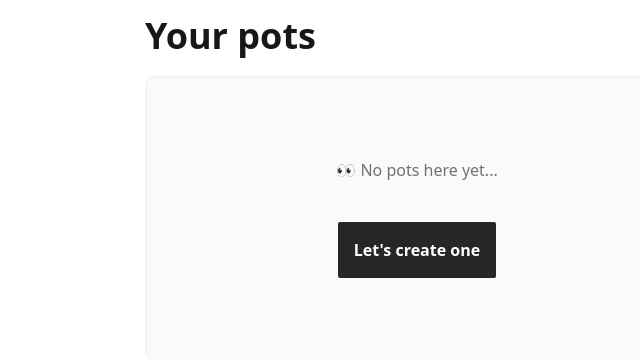
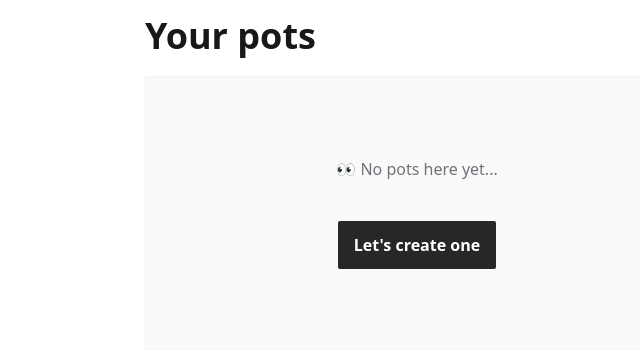
Before and after one commit to tbrlpld/potluck, a Django app: page / in a window 1280 px wide. Shown: the part 52-411 px from the top of the page, without its empty margins (223-863 px from the left). Run offline with Django 3.2, Linux system fonts and the light colour scheme; data that the repository does not hold is empty; style sheets or scripts are compiled from the project's sources.

Commit message:
Style pots list empty state

```diff
--- a/potluck/static/src/style.css
+++ b/potluck/static/src/style.css
@@ -12,7 +12,7 @@ input[type="password"] {
 }
 
 .box {
-    @apply text-primary-500 bg-primary-50 border-2 border-primary-100 rounded-lg
+    @apply text-primary-500 bg-primary-50 border border-primary-100 rounded-sm
 }
 
 .btn {
--- a/potluck/templates/components/action-box.html
+++ b/potluck/templates/components/action-box.html
@@ -3,6 +3,6 @@
         {{ paragraph }}
     </p>
     <p class="mt-10">
-        <a class="inline-block p-4 btn" href="{{ action_url }}">{{ action_text }}</a>
+        <a class="inline-block px-4 py-3 btn" href="{{ action_url }}">{{ action_text }}</a>
     </p>
 </div>
```
